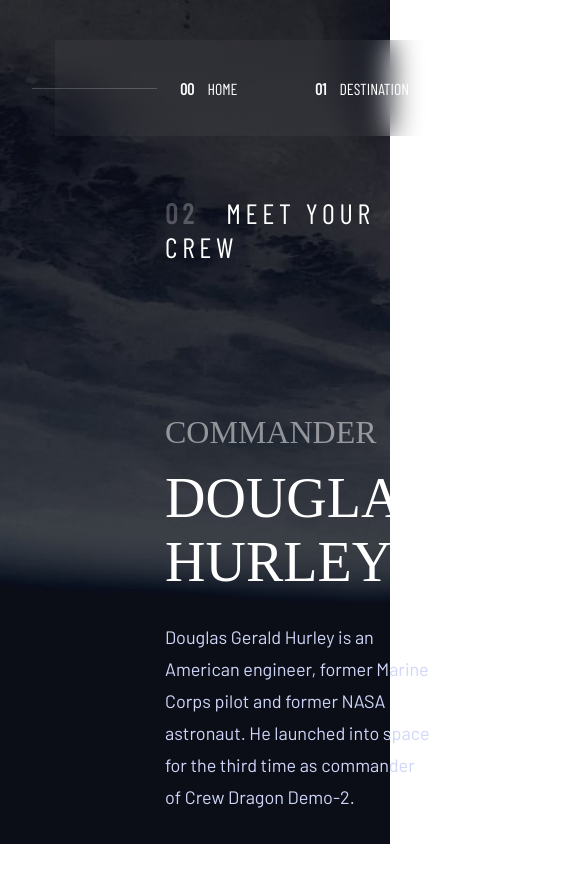
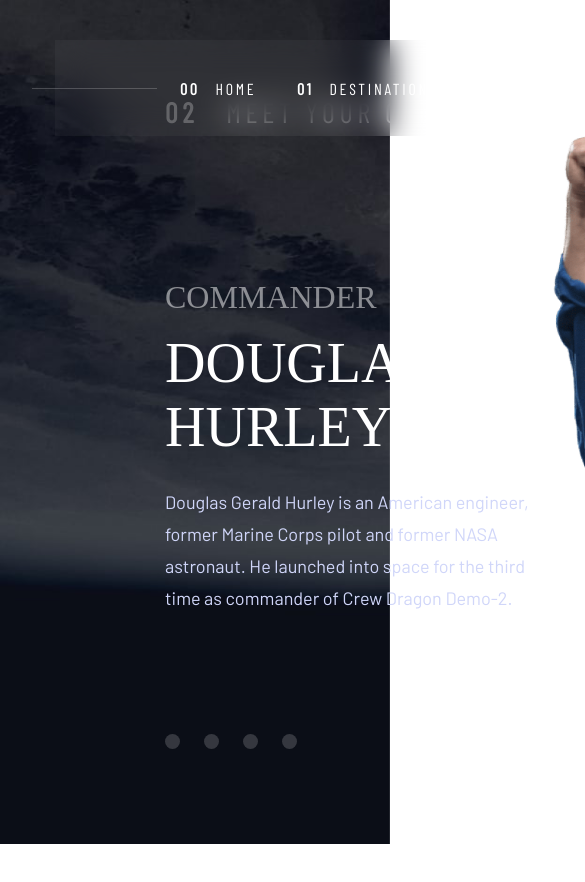
Before and after one commit to aya-94/space-tourism-frontend-mentor, a React (Create React App) app: page /crew in a window 390 px wide. Shown: the top 882 px of the page, 585 px wide, since content can reach past the window. After the commit the page ends 844 px from the top, so only its background shows below. Built offline with nearby package versions, Linux system fonts and the light colour scheme; a web font is replaced by a local one.

Commit message:
css responsive

```diff
--- a/src/components/MainNavigation.module.css
+++ b/src/components/MainNavigation.module.css
@@ -25,6 +25,7 @@
 .list a {
     text-decoration: none;
     color: #fff;
+    letter-spacing: 2.7px;
 }
 
 .list a:hover {
--- a/src/pages/Crew.module.css
+++ b/src/pages/Crew.module.css
@@ -1,28 +1,34 @@
 .crewContainer {
     padding: 60px 0 0 165px;
+    display: flex;
+    align-items: flex-end;
 }
 
 .commanderContainer {
     display: flex;
     justify-content: space-between;
+    align-items: end;
     padding-right: 135px;
 }
 
 .specialistContainer {
     display: flex;
     justify-content: space-between;
+    align-items: end;
     padding-right: 165px;
 }
 
 .pilotContainer {
     display: flex;
     justify-content: space-between;
+    align-items: end;
     padding-right: 143px;
 }
 
 .engineerContainer {
     display: flex;
     justify-content: space-between;
+    align-items: end;
     padding-right: 85px;
 }
 
@@ -136,18 +142,22 @@
 
 .commanderContainer .slider {
     margin-top: 120px;
+    margin-bottom: 95px;
 }
 
 .specialistContainer .slider {
     margin-top: 120px;
+    margin-bottom: 95px;
 }
 
 .pilotContainer .slider {
     margin-top: 88px;
+    margin-bottom: 95px;
 }
 
 .engineerContainer .slider {
     margin-top: 120px;
+    margin-bottom: 95px;
 }
 
 .member1,
--- a/src/pages/root-styles.css
+++ b/src/pages/root-styles.css
@@ -37,4 +37,5 @@
 
 .main-styles {
     height: calc(100% - 136px);
+    display: flex;
 }
```
